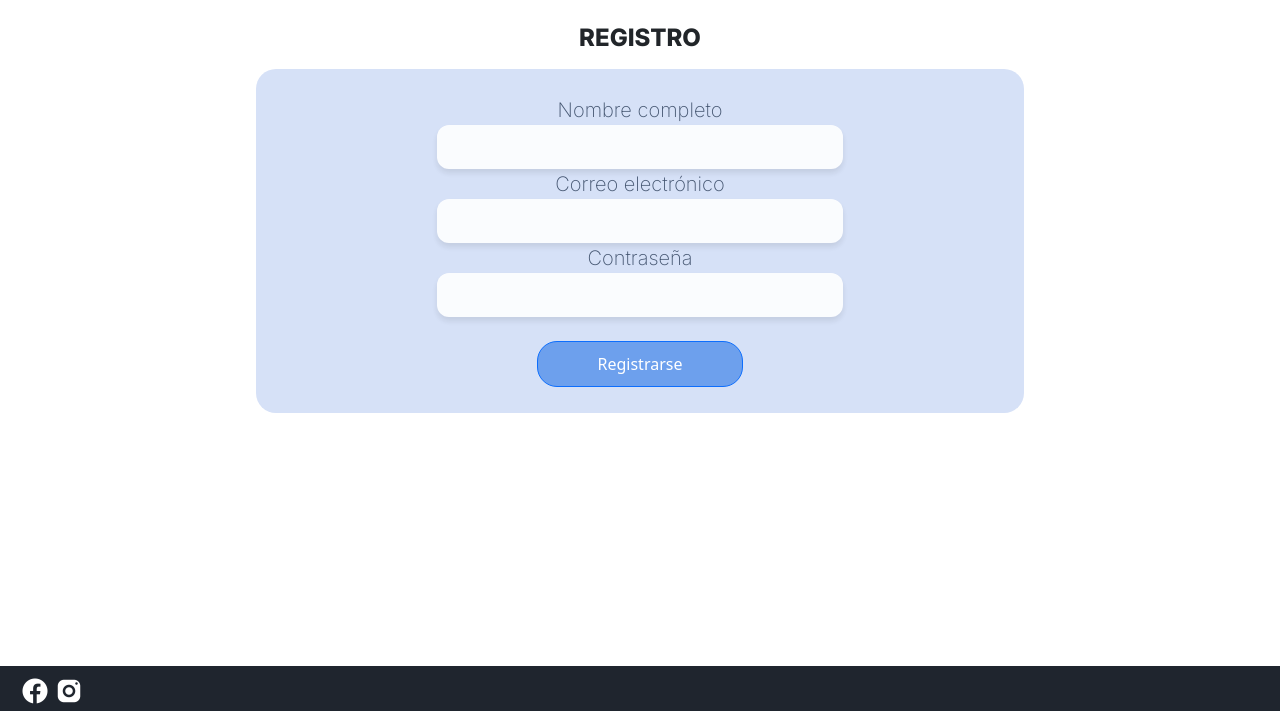
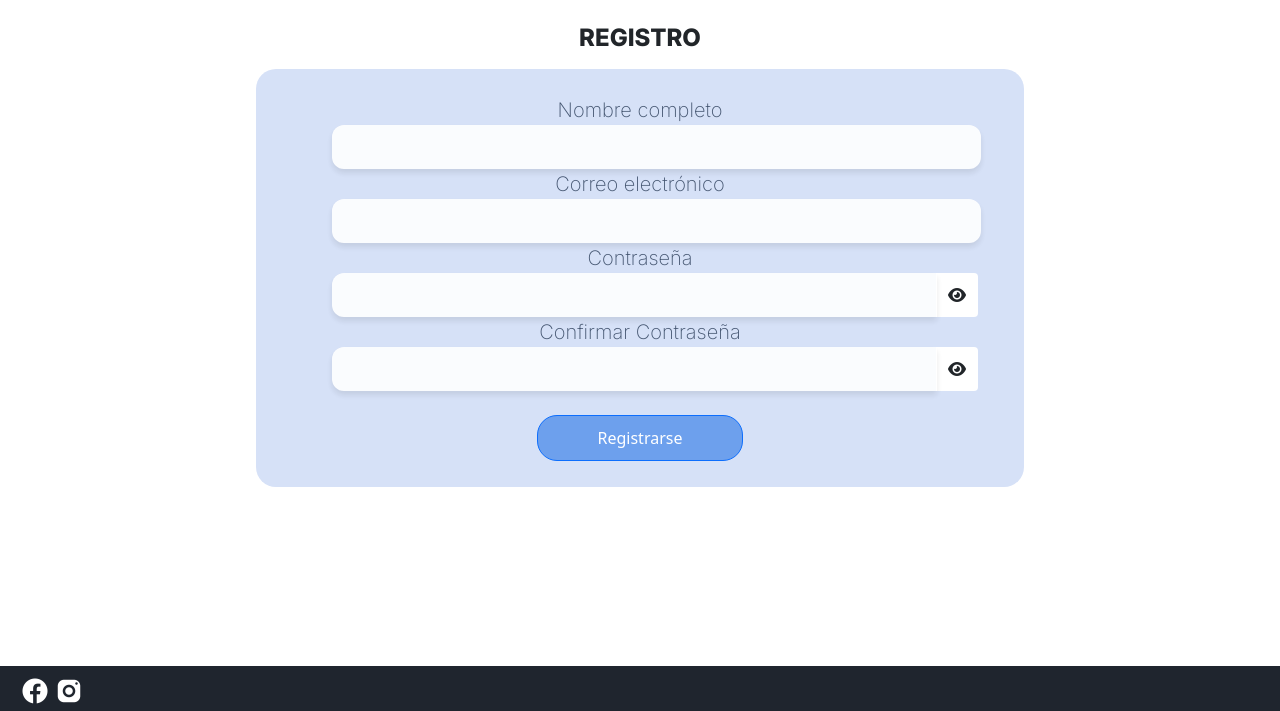
Before and after one commit to skarmik/integradora, a PHP site: page /auth/registro.php in a window 1280 px wide. Shown: the part 89-800 px from the top of the page. Run offline with PHP 8.4, Linux system fonts and the light colour scheme; some libraries are stand-ins or nearby versions.

Commit message:
final0.1

```diff
--- a/auth/navbar2.php
+++ b/auth/navbar2.php
@@ -33,7 +33,7 @@
                     <a class="nav-link" href="../contact.php" style="color: white;">CONTACTO</a>
                 </li>
 
-                <a class="mx-3" href="<?php echo isset($_SESSION['admin_id']) ? 'admin_profile.php' : (isset($_SESSION['user_id']) ? 'user.php' : 'auth/login.php'); ?>">
+                <a class="mx-3" href="<?php echo isset($_SESSION['admin_id']) ? '../admin_profile.php' : (isset($_SESSION['user_id']) ? 'user.php' : 'auth/login.php'); ?>">
                     <img style="width: 45px;" src="../assets/images/user.png" alt="Perfil del usuario">
                 </a>
             </ul>
--- a/auth/registro.php
+++ b/auth/registro.php
@@ -10,8 +10,8 @@
 
         <title>TicketOax</title>
         <link href="https://fonts.googleapis.com/css2?family=Inter:wght@200&display=swap" rel="stylesheet">
-
         <link href="https://cdn.jsdelivr.net/npm/bootstrap@5.1.3/dist/css/bootstrap.min.css" rel="stylesheet">
+        <link rel="stylesheet" href="https://cdnjs.cloudflare.com/ajax/libs/font-awesome/6.0.0-beta3/css/all.min.css">
         <link rel="stylesheet" href="https://code.jquery.com/ui/1.12.1/themes/base/jquery-ui.css">
         <script src="https://code.jquery.com/jquery-3.6.0.min.js"></script>
         <script src="https://code.jquery.com/ui/1.12.1/jquery-ui.min.js"></script>
@@ -24,35 +24,43 @@
         <link rel="stylesheet" href="../styles/style.css">
     </head>
     <style>
-
      .nav-link {
-    font-family: 'Inter', sans-serif; /* Aplica la fuente Inter */
-    font-weight: 100; /* Hace el texto en negritas */
+            font-family: 'Inter', sans-serif;
+            font-weight: 100;
         }
-
-
 
         h4 {
             font-family: 'Inter', sans-serif;
             font-weight: 800;
-
         }
 
-        input[type="password"], input[type="email"], input[type="text"] {
+        .form-group {
+            position: relative;
+        }
+
+        .input-group {
+
+
+            margin: 0 auto;
+        }
+
+        input[type="email"], input[type="text"], .form-control {
             border: none;
             border-radius: 12px;
             box-shadow: 0 4px 6px rgba(0, 0, 0, 0.1);
             padding: 10px 15px;
             background-color: #FFFFFF;
-                width: 60%;
-                display: block;
-                margin: 0px auto 0px;
+            width: 96%;
         }
 
         .form-control:focus {
             box-shadow: 0 0 0 0.2rem rgba(109, 160, 237, 0.25);
             border-color: #6DA0ED;
+
+
         }
+
+
 
         label {
             color: #465772;
@@ -60,7 +68,7 @@ h4 {
             margin-bottom: 0px;
             font-size: 20px;
             font-family: 'Inter', sans-serif;
-                font-weight: 200; /* 200 corresponde a Extra Light */
+            font-weight: 200;
         }
 
         .bg-form {
@@ -71,17 +79,11 @@ h4 {
             margin: 20px auto 30px;
         }
 
-            .texto_italic {
-                font-family: italic;
-            }
-
-            .btn-primary{
+        .btn-primary {
             background-color: #6DA0ED;
             border-radius: 20px;
             padding: 10px 60px;
         }
-
-
         @media (max-width: 768px) {
             .bg-form {
                 padding: 0px;
@@ -95,7 +97,7 @@ h4 {
                 margin: 10px 0;
             }
 
-                input[type="password"], input[type="email"], input[type="text"] {
+            input[type="email"], input[type="text"], .form-control {
                 border-radius: 20px;
                 width: 100%;
                 margin: 10px 0;
@@ -113,6 +115,18 @@ h4 {
                 font-size: 14px;
             }
         }
+
+        .input-group-text {
+            background-color: #FFFFFF;
+            border: none;
+        }
+
+        /* Ocultar el icono por defecto dentro del input */
+        ::-ms-reveal,
+        ::-webkit-credentials {
+            display: none;
+        }
+
     </style>
 
 </head>
@@ -152,7 +166,7 @@ h4 {
     <div id="mensaje"></div>
     <h4 class="mt-4 text-center">REGISTRO</h4>
     <div class="container text-center bg-form mt-3 mx-auto mb-5">
-        <div class="p-3" >
+        <div class="p-3">
             <form action="auth/procesar_registro.php" method="POST" id="formulario">
                 <div class="form-group">
                     <label for="nombre_usuario">Nombre completo</label>
@@ -164,10 +178,23 @@ h4 {
                 </div>
                 <div class="form-group">
                     <label for="contrasena">Contraseña</label>
-<input type="password" class="form-control" id="contrasena" name="contrasena" required
+                    <div class="input-group">
+                        <input  type="password"  class="form-control" id="contrasena" name="contrasena" required
                         pattern="(?=.*\d)(?=.*[a-z])(?=.*[A-Z])(?=.*[@$!%*?&_\-])[A-Za-z\d@$!%*?&_\-]{8,}"
                         title="Debe tener al menos 8 caracteres, incluir una mayúscula, una minúscula, un número y un carácter especial.">
-
+                        <span class="input-group-text">
+                            <i  class="fas fa-eye toggle-password" onclick="togglePasswordVisibility('contrasena')"></i>
+                        </span>
+                    </div>
+                </div>
+                <div class="form-group">
+                    <label for="confirmar_contrasena">Confirmar Contraseña</label>
+                    <div class="input-group">
+                        <input type="password" class="form-control" id="confirmar_contrasena" name="confirmar_contrasena" required>
+                        <span class="input-group-text">
+                            <i class="fas fa-eye toggle-password" onclick="togglePasswordVisibility('confirmar_contrasena')"></i>
+                        </span>
+                    </div>
                 </div>
                 <button class="btn btn-primary mt-4" type="submit" name="registrarse">Registrarse</button>
             </form>
@@ -176,6 +203,18 @@ title="Debe tener al menos 8 caracteres, incluir una mayúscula, una minúscula,
    <script>
         document.getElementById('formulario').onsubmit = function(event) {
             event.preventDefault();
+
+            var contrasena = document.getElementById('contrasena').value;
+            var confirmarContrasena = document.getElementById('confirmar_contrasena').value;
+
+            if (contrasena !== confirmarContrasena) {
+                Swal.fire({
+                    icon: 'error',
+                    title: 'Oops...',
+                    text: 'Las contraseñas no coinciden.',
+                });
+                return;
+            }
 
             var formData = new FormData(this);
 
@@ -213,6 +252,20 @@ title="Debe tener al menos 8 caracteres, incluir una mayúscula, una minúscula,
                 });
             });
         };
+
+        function togglePasswordVisibility(fieldId) {
+            var field = document.getElementById(fieldId);
+            var icon = field.nextElementSibling.querySelector('.fas');
+            if (field.type === "password") {
+                field.type = "text";
+                icon.classList.remove('fa-eye');
+                icon.classList.add('fa-eye-slash');
+            } else {
+                field.type = "password";
+                icon.classList.remove('fa-eye-slash');
+                icon.classList.add('fa-eye');
+            }
+        }
     </script>
 </body>
 <footer style="position: fixed; bottom: 0; width:100%; height: 45px;" class="mt-4">
```
Also changed, not shown: admin_r_b.php (+94 -42 lines), debug.txt (+9 -9 lines). Lines whose indentation alone changed are shown as unchanged.
